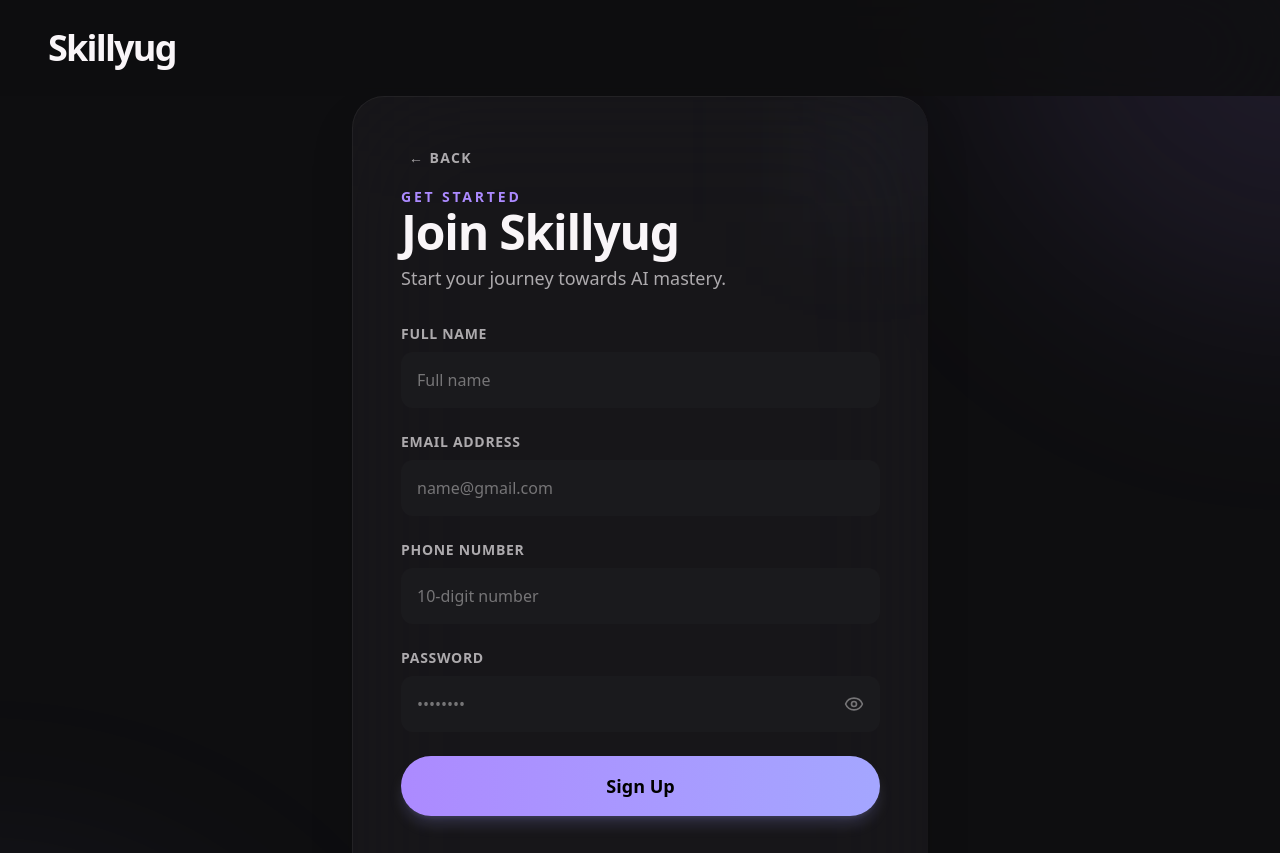
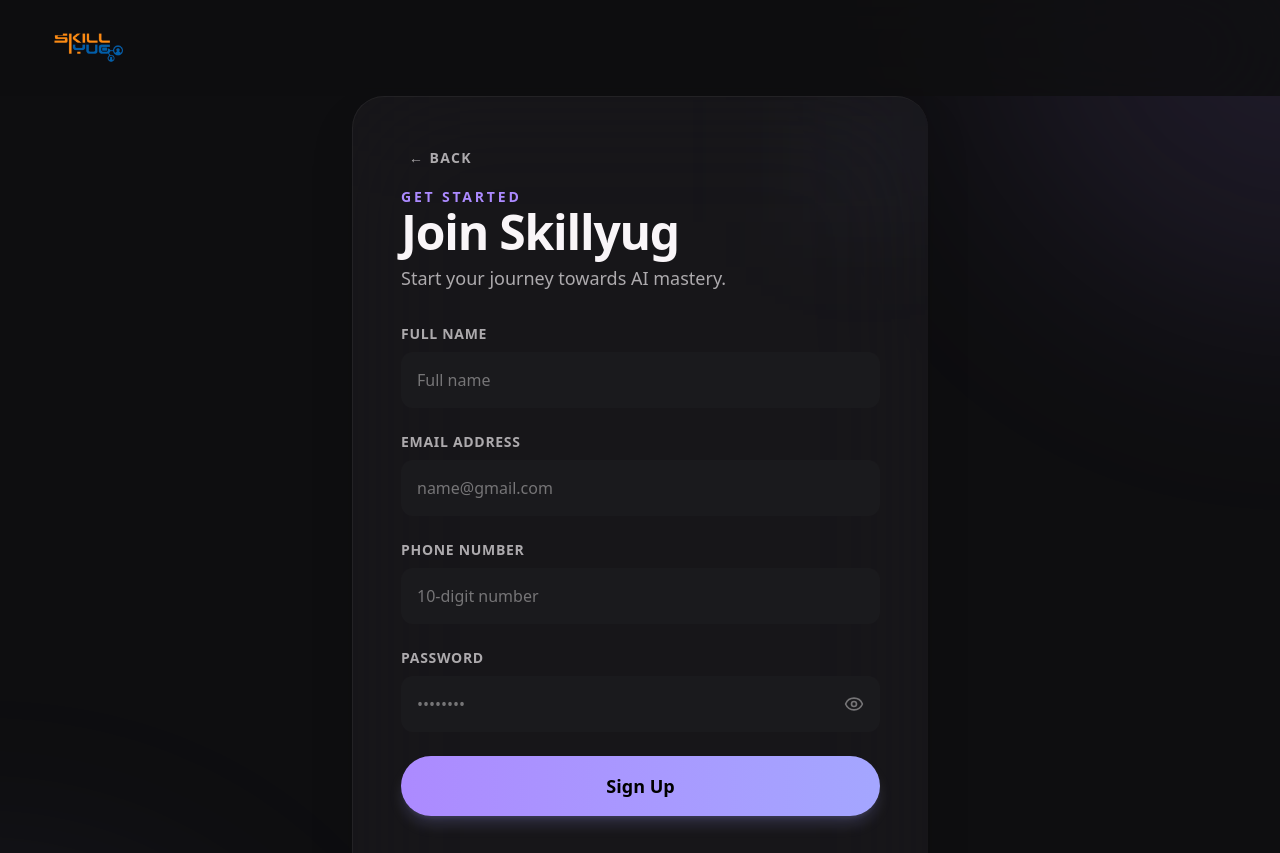
Before and after one commit to parv43/skillyugweb, a Next.js app: page /signup in a window 1280 px wide. Shown: the top 853 px of the page. Built offline with nearby package versions, Linux system fonts and the light colour scheme; no server answers.

Commit message:
feat(auth): integrate Resend SMTP, restore email verification flow, and update brand identity in Auth screens

```diff
--- a/src/app/login/page.tsx
+++ b/src/app/login/page.tsx
@@ -83,8 +83,8 @@ export default function LoginPage() {
         <div className="w-full max-w-[480px]">
           {/* Brand Anchor */}
           <div className="flex justify-center mb-12">
-            <Link href="/">
-              <span className="font-black text-[#f9f5f8] tracking-tighter text-4xl cursor-pointer">Skillyug</span>
+            <Link href="/" className="hover:scale-105 transition-transform duration-300">
+              <img src="/skillyug.png" alt="Skillyug Logo" className="h-36 md:h-56 w-auto object-contain" />
             </Link>
           </div>
 
--- a/src/app/signup/page.tsx
+++ b/src/app/signup/page.tsx
@@ -92,8 +92,8 @@ export default function SignUpPage() {
     return (
       <div className="bg-[#0e0e10] text-[#f9f5f8] min-h-screen selection:bg-[#a4a6ff]/30 flex flex-col overflow-x-hidden font-sans">
         <header className="fixed top-0 w-full z-50 bg-[#0e0e10]/80 backdrop-blur-3xl flex justify-between items-center px-6 md:px-12 h-24">
-          <Link href="/">
-            <div className="text-4xl font-black text-[#f9f5f8] tracking-tighter cursor-pointer">Skillyug</div>
+          <Link href="/" className="hover:scale-105 transition-transform duration-300">
+            <img src="/skillyug.png" alt="Skillyug Logo" className="h-16 md:h-20 w-auto object-contain" />
           </Link>
         </header>
 
@@ -173,8 +173,8 @@ export default function SignUpPage() {
   return (
     <div className="bg-[#0e0e10] text-[#f9f5f8] min-h-screen selection:bg-[#a4a6ff]/30 flex flex-col overflow-x-hidden font-sans">
       <header className="fixed top-0 w-full z-50 bg-[#0e0e10]/80 backdrop-blur-3xl flex justify-between items-center px-6 md:px-12 h-24">
-        <Link href="/">
-          <div className="text-4xl font-black text-[#f9f5f8] tracking-tighter cursor-pointer">Skillyug</div>
+        <Link href="/" className="hover:scale-105 transition-transform duration-300">
+          <img src="/skillyug.png" alt="Skillyug Logo" className="h-16 md:h-20 w-auto object-contain" />
         </Link>
       </header>
 
```
